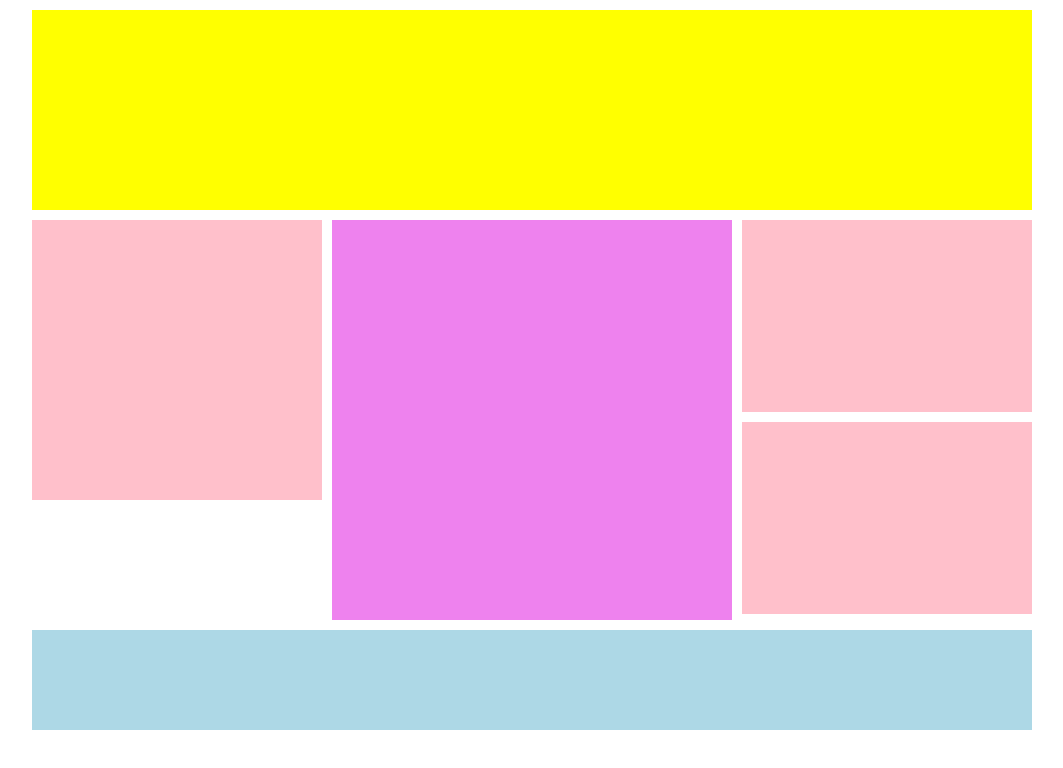
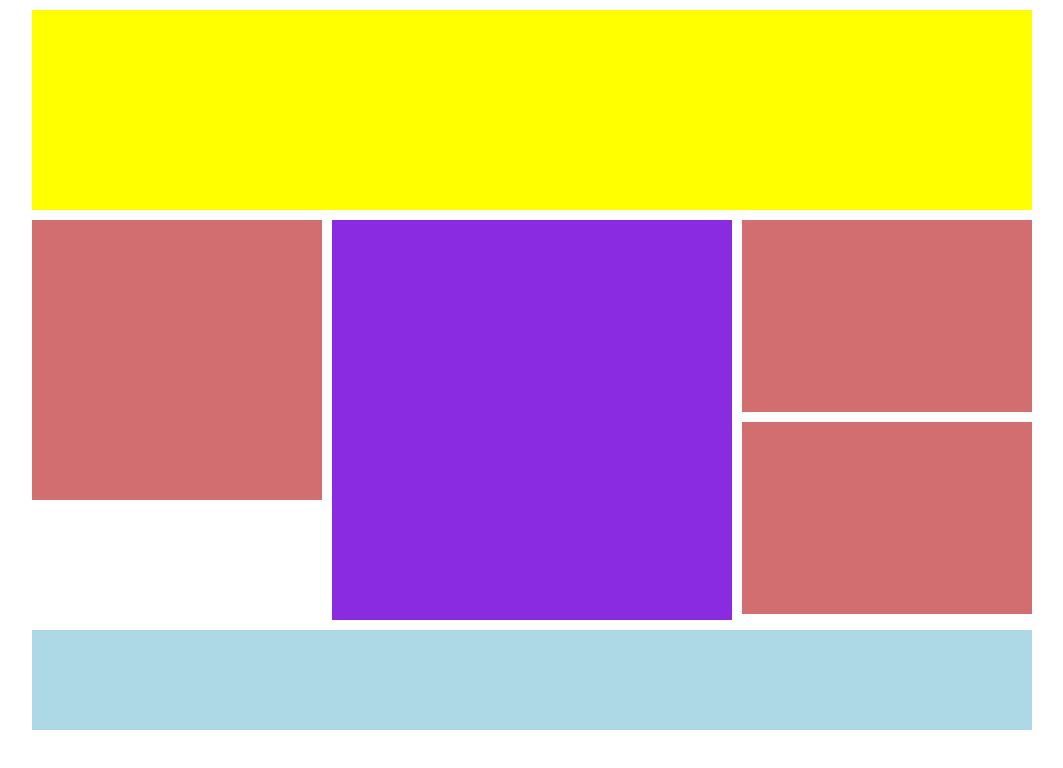
Before and after one commit to emanuelespa/htmlcss-struttura-wp, a plain HTML site: page index.html in a window 1280 px wide. Shown: the whole page, without its empty margins (108-1171 px from the left). Drawn offline with Linux system fonts and the light colour scheme.

Commit message:
esercizio finito

```diff
--- a/css/style.css
+++ b/css/style.css
@@ -31,14 +31,14 @@ main::after{
   height: 70%;
   width: 29%;
   margin-right: 1%;
-  background-color: #ffc0cb;
+  background-color: #d36e70;
 }
 
 .col-central{
   float: left;
   height: 100%;
   width: 40%;
-  background-color: violet;
+  background-color: blueviolet;
 }
 
 .col-right {
@@ -46,7 +46,7 @@ main::after{
   height: 48%;
   width: 29%;
   margin-left: 1%;
-  background-color: #ffc0cb;
+  background-color: #d36e70;
 }
 
 .col-down{
@@ -55,7 +55,7 @@ main::after{
   width: 29%;
   margin-left: 1%;
   margin-top: 10px;
-  background-color: #ffc0cb;
+  background-color: #d36e70;
 }
 
 footer{
```
